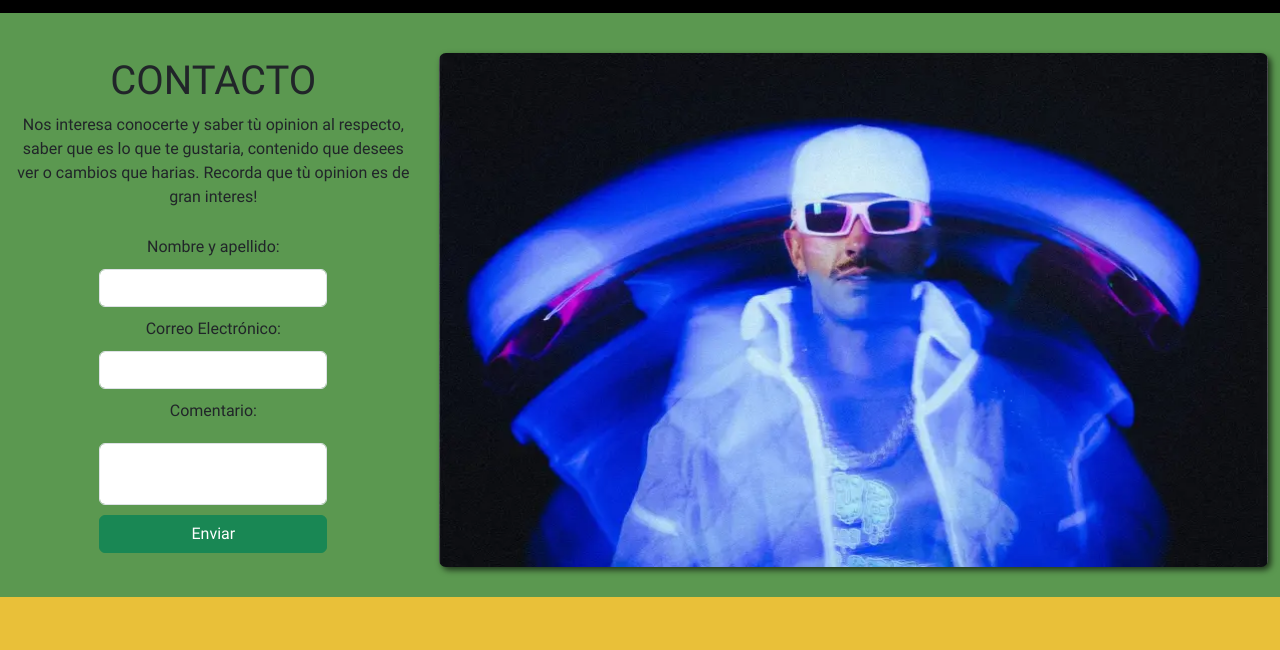
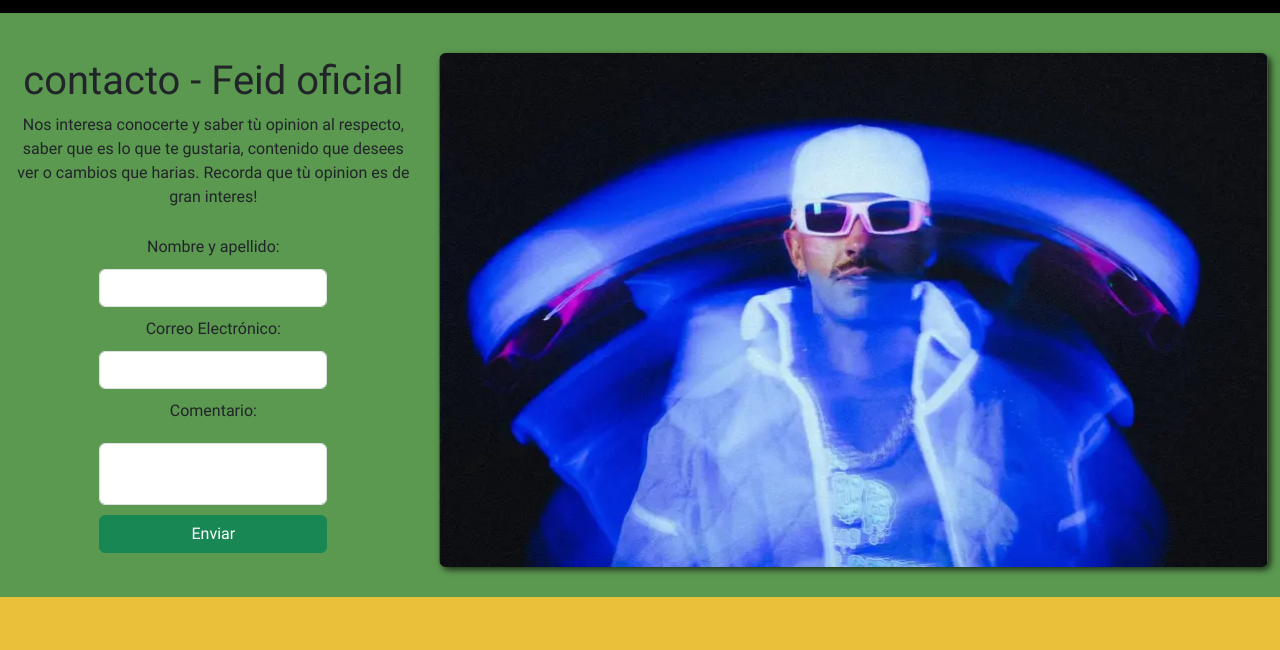
Before and after one commit to martincuezzo/PF-DiazCuezzo, a website: page pages/contacto.html in a window 1280 px wide. Shown: the part 150-800 px from the top of the page. Drawn offline with Linux system fonts and the light colour scheme.

Commit message:
add nombres de paginas mas atractivos

```diff
--- a/pages/contacto.html
+++ b/pages/contacto.html
@@ -3,7 +3,7 @@
 <head>
     <meta charset="UTF-8">
     <meta name="viewport" content="width=device-width, initial-scale=1.0">
-    <title>contacto</title>
+    <title>Contacto - Feid oficial</title>
     <link rel="shortcut icon" href="../assets/icon/x.svg">
     <link rel="stylesheet" href="../css/bootstrap.min.css">
     <link rel="stylesheet" href="../css/main.css">
@@ -40,7 +40,7 @@
     </header>
     <main class="row adaptar">
         <section class="col-12 col-sm-4">
-            <h1>CONTACTO</h1>
+            <h1>contacto - Feid oficial</h1>
             <p>Nos interesa conocerte y saber tù opinion al respecto, saber que es lo que te gustaria, contenido que desees ver o cambios que harias. Recorda que tù opinion es de gran interes!</p>
             <form action="/procesar.php" method="post">
                 <label for="nombre">Nombre y apellido:</label>
```
Also changed, not shown: index.html (+1 -1 lines), pages/discografia.html (+1 -1 lines), pages/multimedia.html (+1 -1 lines), pages/tour.html (+1 -1 lines).
